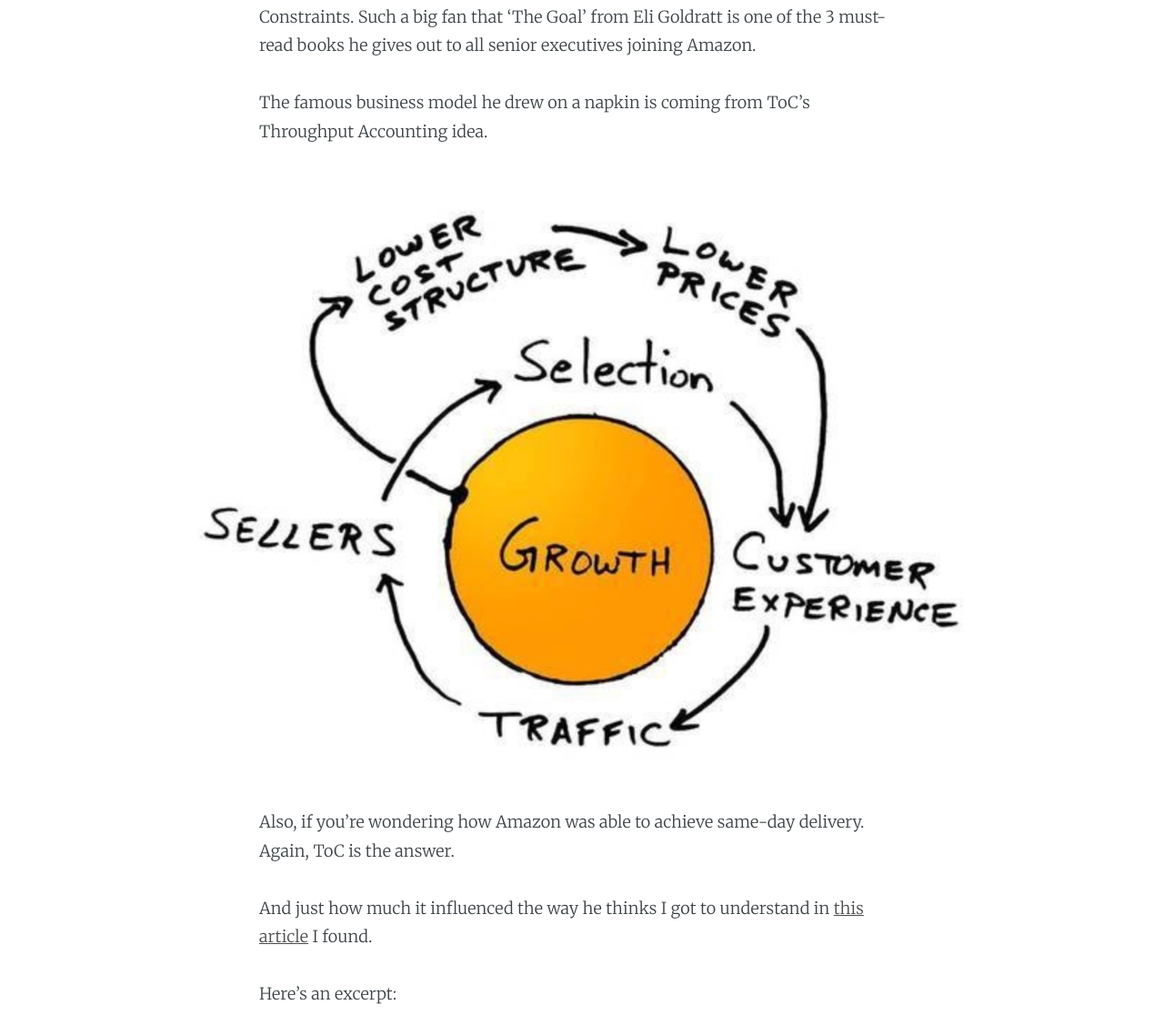
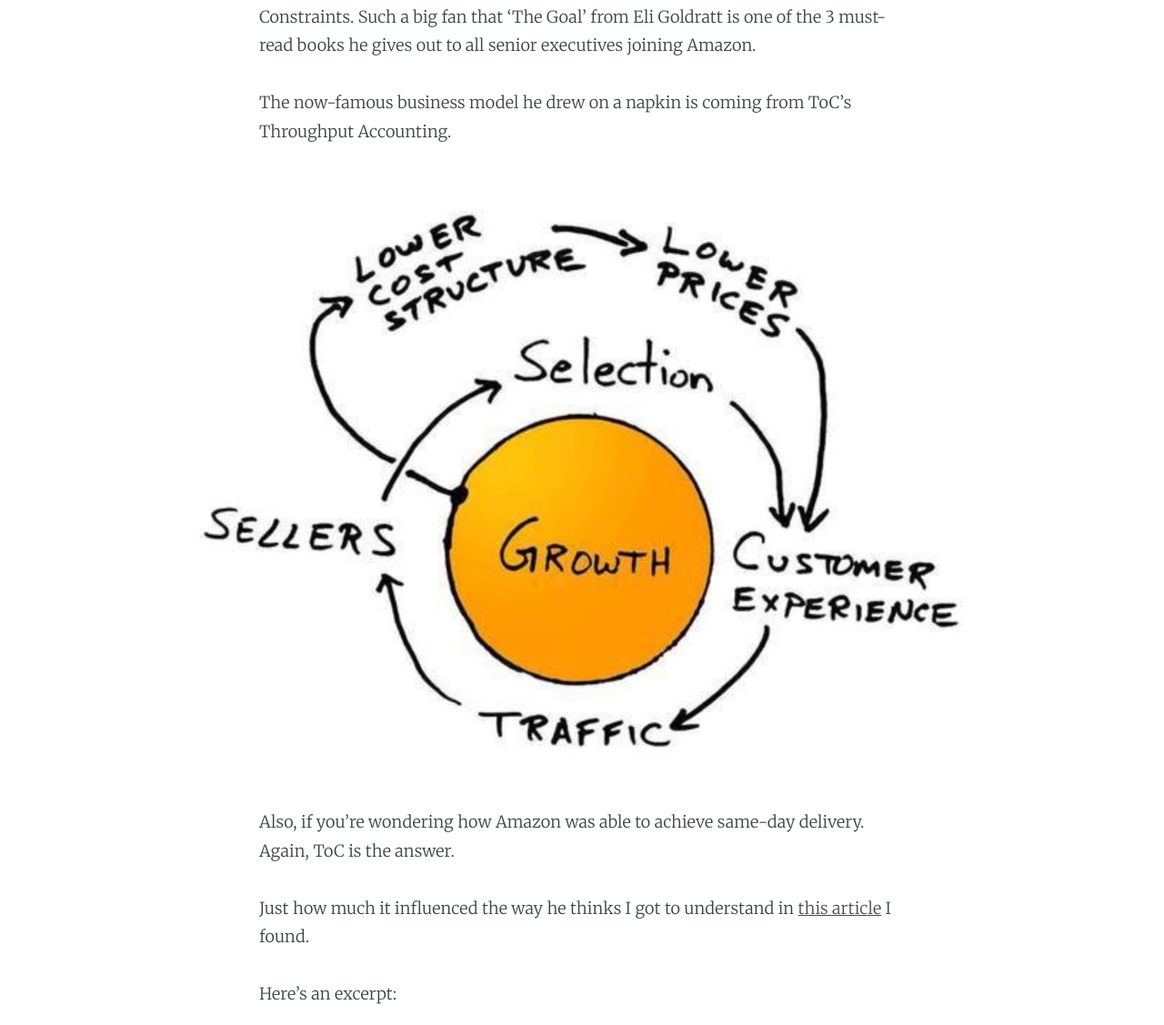
Before and after one commit to dragan-stepanovic/dragan-stepanovic.github.io, a Jekyll site: the page built from _posts/2021-02-04-toc-and-amazon.md, in a window 1280 px wide. Shown: the part 320-1447 px from the top of the page at 91% size. Built offline with Jekyll 4.4.1, drawn with Linux system fonts in a browser that asks for light colours; our own code applies the rules of GitHub Pages for plain Markdown files; comment, search, counter and statistics services are not loaded.

Commit message:
Update 2021-02-04-toc-and-amazon.md

```diff
--- a/_posts/2021-02-04-toc-and-amazon.md
+++ b/_posts/2021-02-04-toc-and-amazon.md
@@ -4,13 +4,13 @@ title: The Theory of Constraints and Amazon
 Not sure how much it's known, but Jeff Bezos is a huge fan of the Theory of Constraints.
 Such a big fan that 'The Goal' from Eli Goldratt is one of the 3 must-read books he gives out to all senior executives joining Amazon.
 
-The famous business model he drew on a napkin is coming from ToC's Throughput Accounting idea.
+The now-famous business model he drew on a napkin is coming from ToC's Throughput Accounting.
 
 ![](/assets/images/bezos-napkin.png)
 
 Also, if you're wondering how Amazon was able to achieve same-day delivery. Again, ToC is the answer.
 
-And just how much it influenced the way he thinks I got to understand in [this article](https://www.vox.com/recode/2019/5/3/18511544/amazon-prime-oral-history-jeff-bezos-one-day-shipping) I found.
+Just how much it influenced the way he thinks I got to understand in [this article](https://www.vox.com/recode/2019/5/3/18511544/amazon-prime-oral-history-jeff-bezos-one-day-shipping) I found.
 
 
 Here's an excerpt:
```
